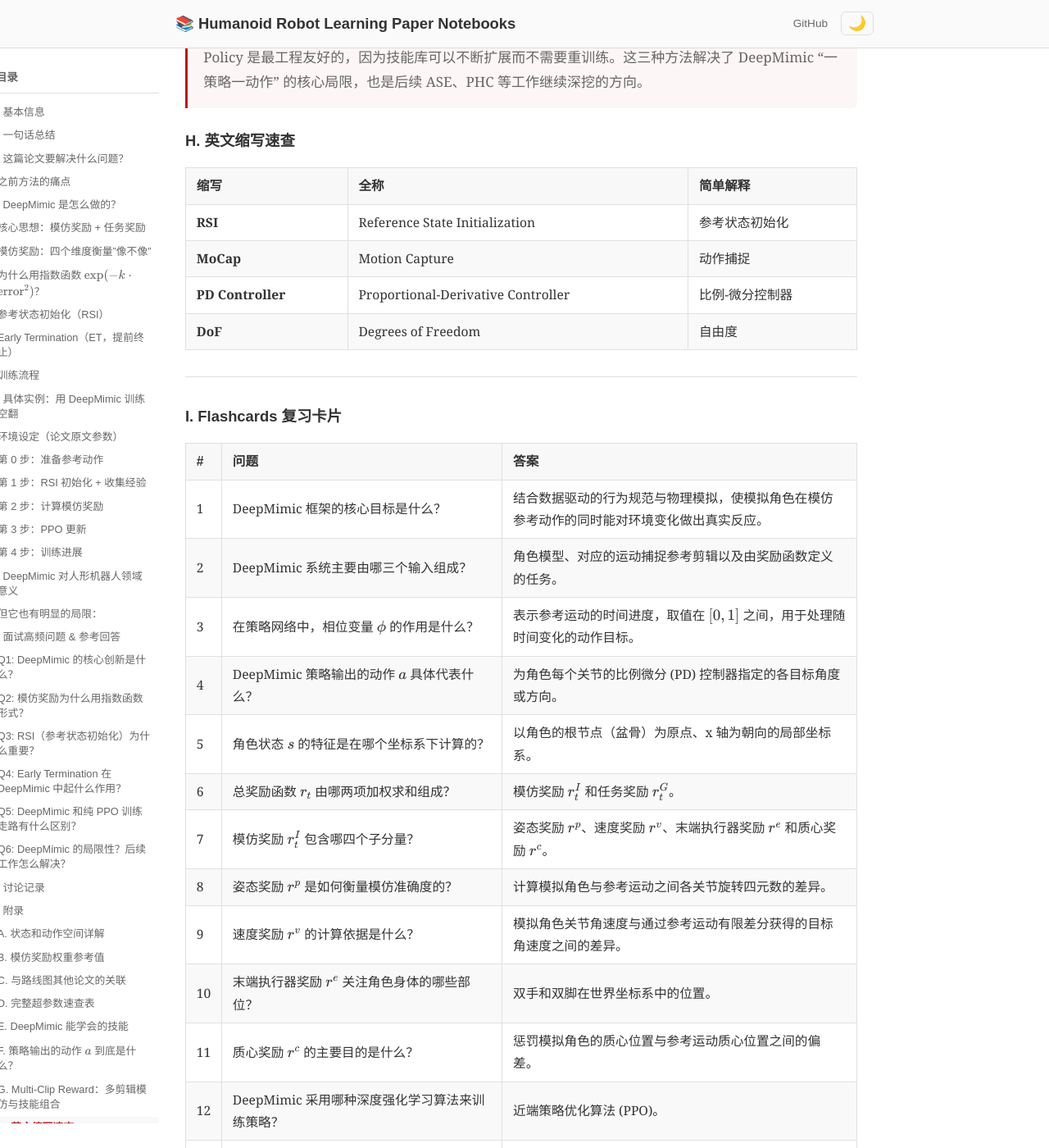
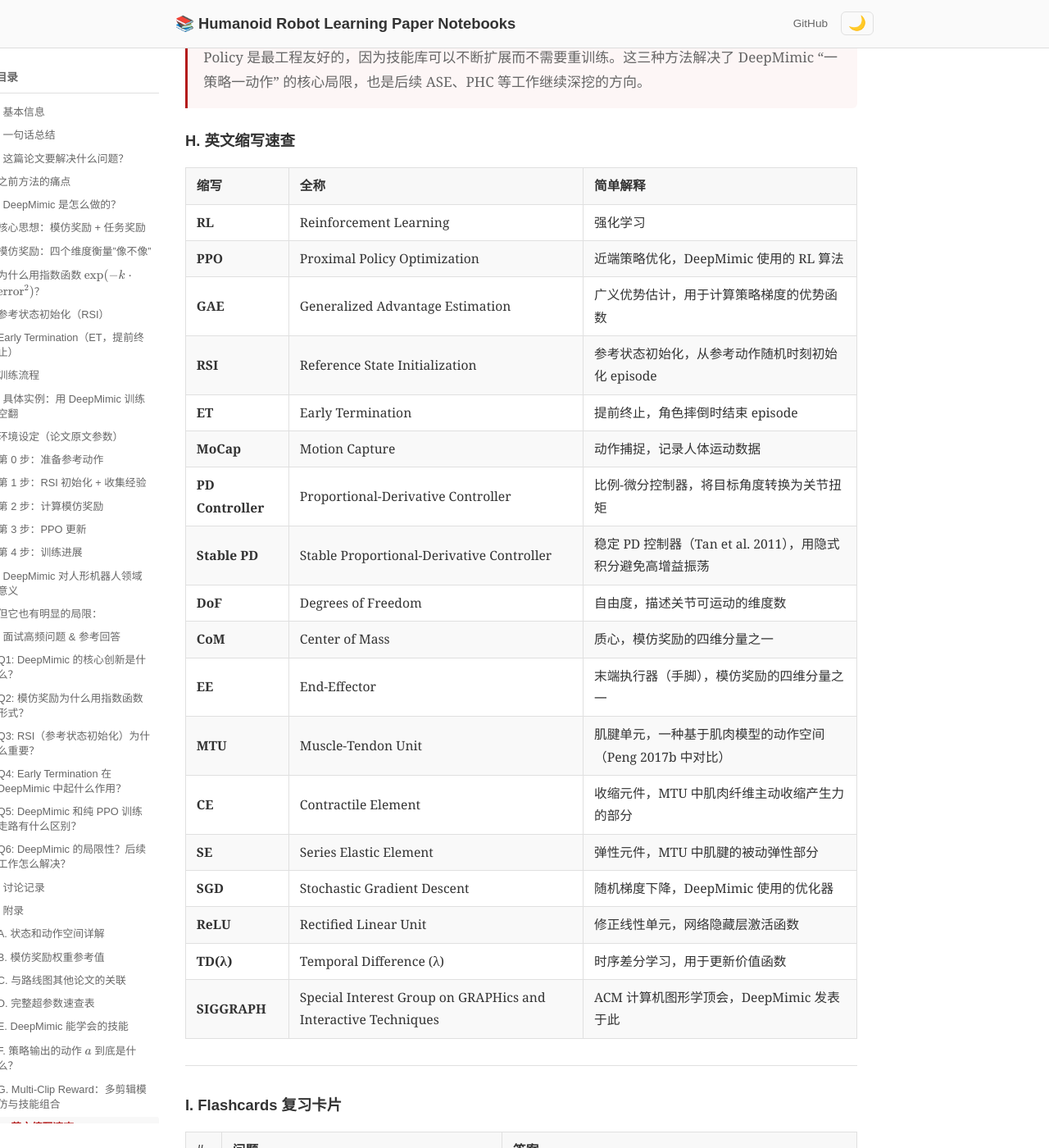
Before and after one commit to ImChong/Humanoid_Robot_Learning_Paper_Notebooks, a Jekyll site: the page built from papers/01_Foundational_RL/DeepMimic_Example-Guided_Deep_RL_of_Physics-Based_Character_Skills/DeepMimic_Example-Guided_Deep_RL_of_Physics-Based_Character_Skills.md, in a window 1280 px wide and 1400 px high, scrolled down 25087 px. Shown: the whole window at 82% size. Built offline with Jekyll 4.4.1, drawn with Linux system fonts in a browser that asks for light colours.

Commit message:
docs: 更新DeepMimic英文缩写速查表，从4条扩充至18条

```diff
--- a/papers/01_Foundational_RL/DeepMimic_Example-Guided_Deep_RL_of_Physics-Based_Character_Skills/DeepMimic_Example-Guided_Deep_RL_of_Physics-Based_Character_Skills.md
+++ b/papers/01_Foundational_RL/DeepMimic_Example-Guided_Deep_RL_of_Physics-Based_Character_Skills/DeepMimic_Example-Guided_Deep_RL_of_Physics-Based_Character_Skills.md
@@ -825,10 +825,24 @@ $$p_i(s) = \frac{\exp(V^i(s) / T)}{\sum_{j=1}^{k} \exp(V^j(s) / T)}$$
 
 | 缩写 | 全称 | 简单解释 |
 |------|------|----------|
-| **RSI** | Reference State Initialization | 参考状态初始化 |
-| **MoCap** | Motion Capture | 动作捕捉 |
-| **PD Controller** | Proportional-Derivative Controller | 比例-微分控制器 |
-| **DoF** | Degrees of Freedom | 自由度 |
+| **RL** | Reinforcement Learning | 强化学习 |
+| **PPO** | Proximal Policy Optimization | 近端策略优化，DeepMimic 使用的 RL 算法 |
+| **GAE** | Generalized Advantage Estimation | 广义优势估计，用于计算策略梯度的优势函数 |
+| **RSI** | Reference State Initialization | 参考状态初始化，从参考动作随机时刻初始化 episode |
+| **ET** | Early Termination | 提前终止，角色摔倒时结束 episode |
+| **MoCap** | Motion Capture | 动作捕捉，记录人体运动数据 |
+| **PD Controller** | Proportional-Derivative Controller | 比例-微分控制器，将目标角度转换为关节扭矩 |
+| **Stable PD** | Stable Proportional-Derivative Controller | 稳定 PD 控制器（Tan et al. 2011），用隐式积分避免高增益振荡 |
+| **DoF** | Degrees of Freedom | 自由度，描述关节可运动的维度数 |
+| **CoM** | Center of Mass | 质心，模仿奖励的四维分量之一 |
+| **EE** | End-Effector | 末端执行器（手脚），模仿奖励的四维分量之一 |
+| **MTU** | Muscle-Tendon Unit | 肌腱单元，一种基于肌肉模型的动作空间（Peng 2017b 中对比） |
+| **CE** | Contractile Element | 收缩元件，MTU 中肌肉纤维主动收缩产生力的部分 |
+| **SE** | Series Elastic Element | 弹性元件，MTU 中肌腱的被动弹性部分 |
+| **SGD** | Stochastic Gradient Descent | 随机梯度下降，DeepMimic 使用的优化器 |
+| **ReLU** | Rectified Linear Unit | 修正线性单元，网络隐藏层激活函数 |
+| **TD(λ)** | Temporal Difference (λ) | 时序差分学习，用于更新价值函数 |
+| **SIGGRAPH** | Special Interest Group on GRAPHics and Interactive Techniques | ACM 计算机图形学顶会，DeepMimic 发表于此 |
 
 ---
 
```
Also changed, not shown: progress.json.
